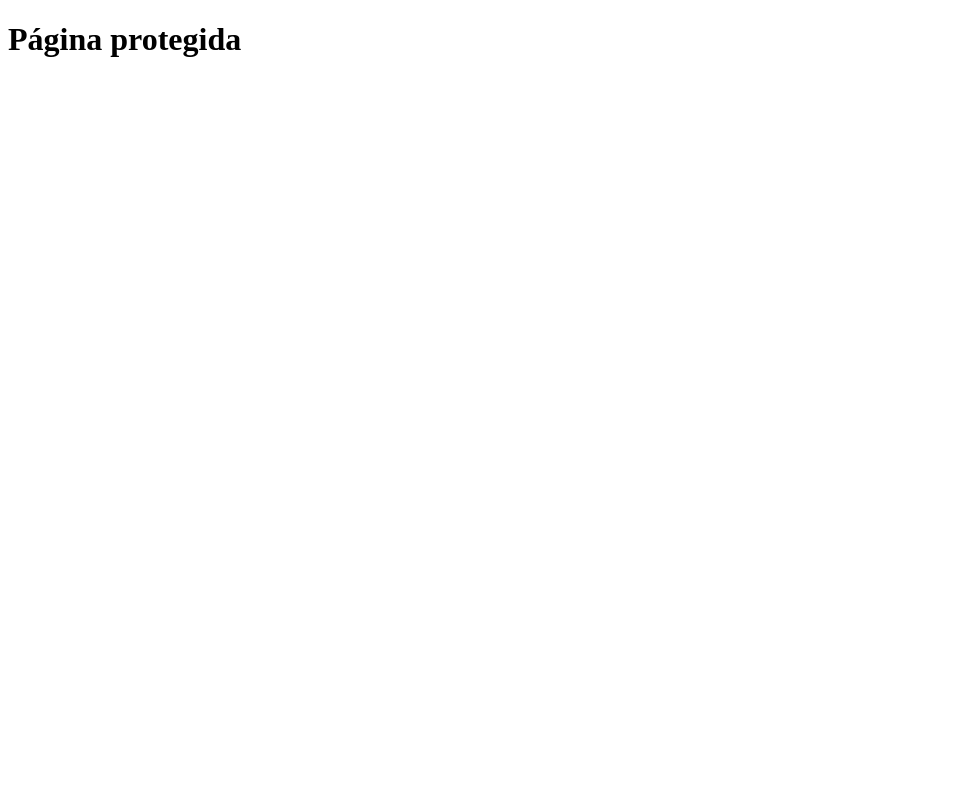
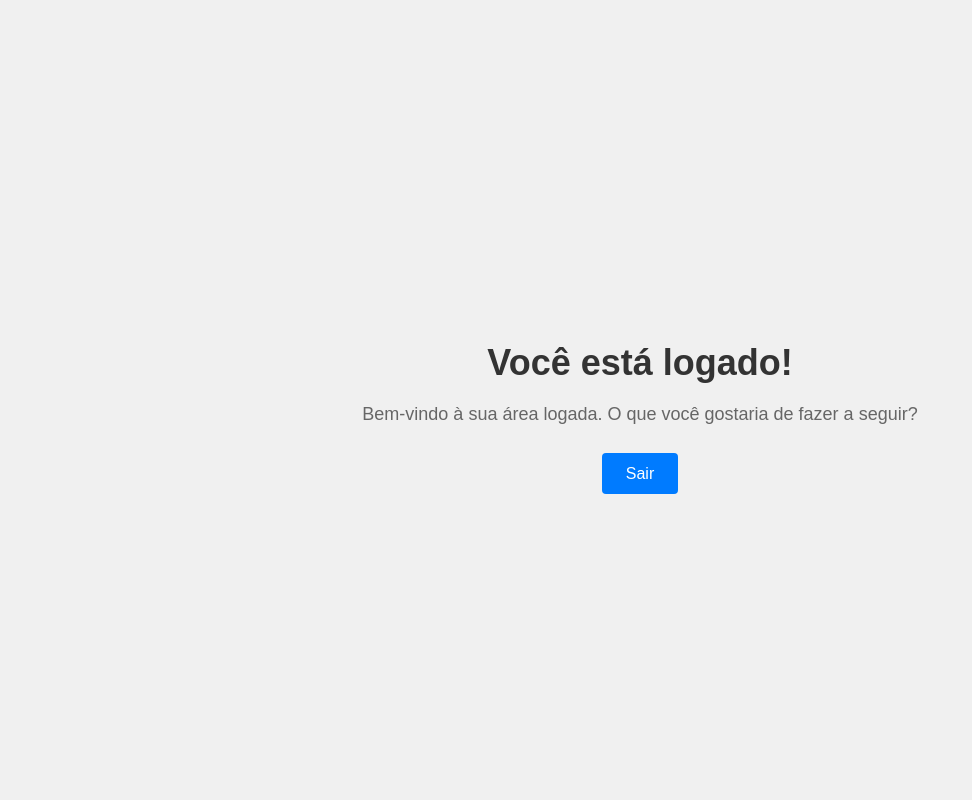
Before and after one commit to gabrielfcisco/clinica-electronjs, a Django app: page /index in a window 1280 px wide. Before the commit the part shown is almost empty. Shown: the whole page, without its empty margins (0-972 px from the left). Run offline with Django 5.2, Linux system fonts and the light colour scheme.

Commit message:
pagina index atualizada

```diff
--- a/django_api/api/core/templates/index.html
+++ b/django_api/api/core/templates/index.html
@@ -2,10 +2,58 @@
 <html lang="en">
 <head>
     <meta charset="UTF-8">
-    <title>Página do index</title>
+    <meta name="viewport" content="width=device-width, initial-scale=1.0">
+    <title>Área Logada</title>
+    <style>
+        body {
+            font-family: Arial, sans-serif;
+            background-color: #f0f0f0;
+            margin: 0;
+            padding: 0;
+            display: flex;
+            justify-content: center;
+            align-items: center;
+            height: 100vh;
+        }
+
+        .container {
+            text-align: center;
+        }
+
+        h1 {
+            color: #333;
+            font-size: 36px;
+            margin-bottom: 20px;
+        }
+
+        p {
+            color: #666;
+            font-size: 18px;
+            margin-bottom: 40px;
+        }
+
+        .logout-btn {
+            background-color: #007bff;
+            color: #fff;
+            border: none;
+            padding: 12px 24px;
+            border-radius: 4px;
+            cursor: pointer;
+            font-size: 16px;
+            transition: background-color 0.3s ease;
+            text-decoration: none;
+        }
+
+        .logout-btn:hover {
+            background-color: #0056b3;
+        }
+    </style>
 </head>
 <body>
-<h1>Página protegida</h1>
-
+<div class="container">
+    <h1>Você está logado!</h1>
+    <p>Bem-vindo à sua área logada. O que você gostaria de fazer a seguir?</p>
+    <a href="#" class="logout-btn">Sair</a>
+</div>
 </body>
 </html>
--- a/django_api/api/core/urls.py
+++ b/django_api/api/core/urls.py
@@ -6,4 +6,5 @@ urlpatterns = [
     path('cadastrar', cadastrar, name="cadastrar"),
     path('index', index, name="index"),
     path('', login, name="login"),
+    path('logout', logout, name="logout"),
 ]
--- a/django_api/api/core/views.py
+++ b/django_api/api/core/views.py
@@ -18,6 +18,10 @@ def login(request):
             return render(request, 'login.html', {'error': 'Detalhes de login inválidos.'})
     return render(request, 'login.html')
 
+def logout(request):
+    logout(request)
+    return redirect('login')  # Substitua 'página_inicial' pelo nome da sua URL inicial
+
 def cadastrar(request):
     if request.method == "POST":
         form_usuario = UserCreationForm(request.POST)
```
